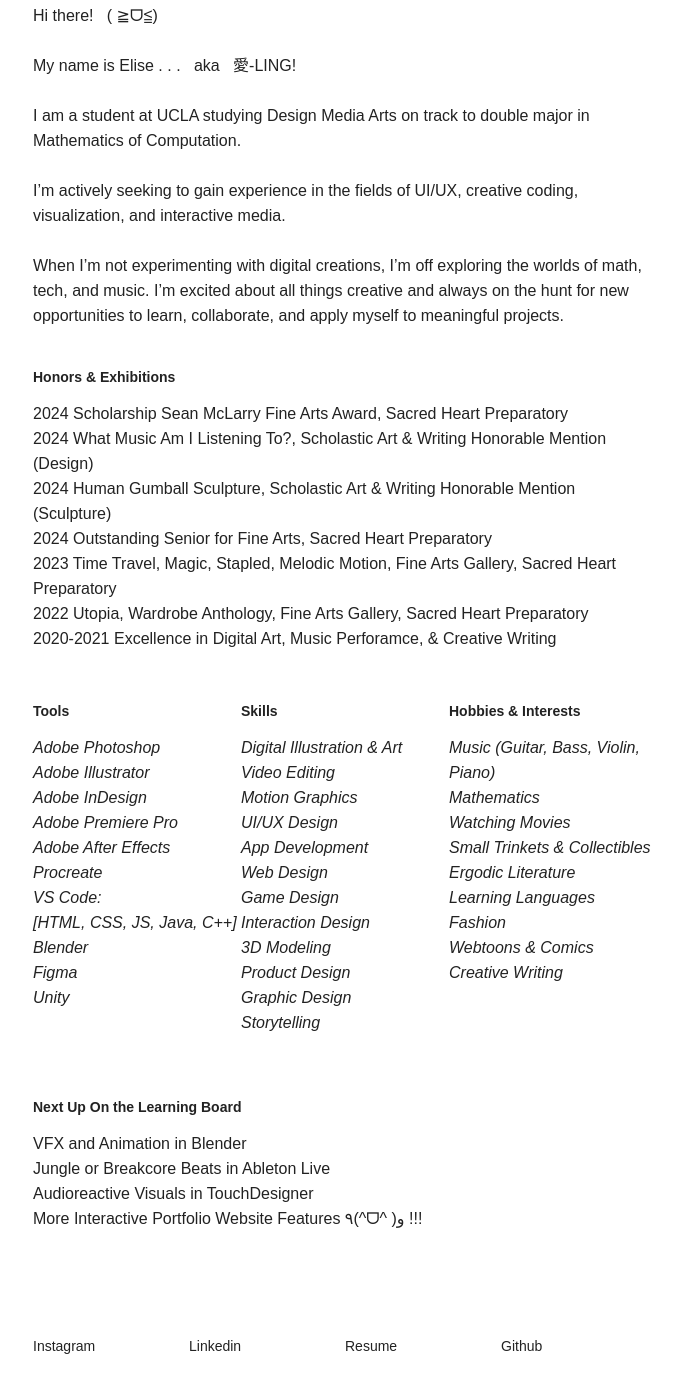
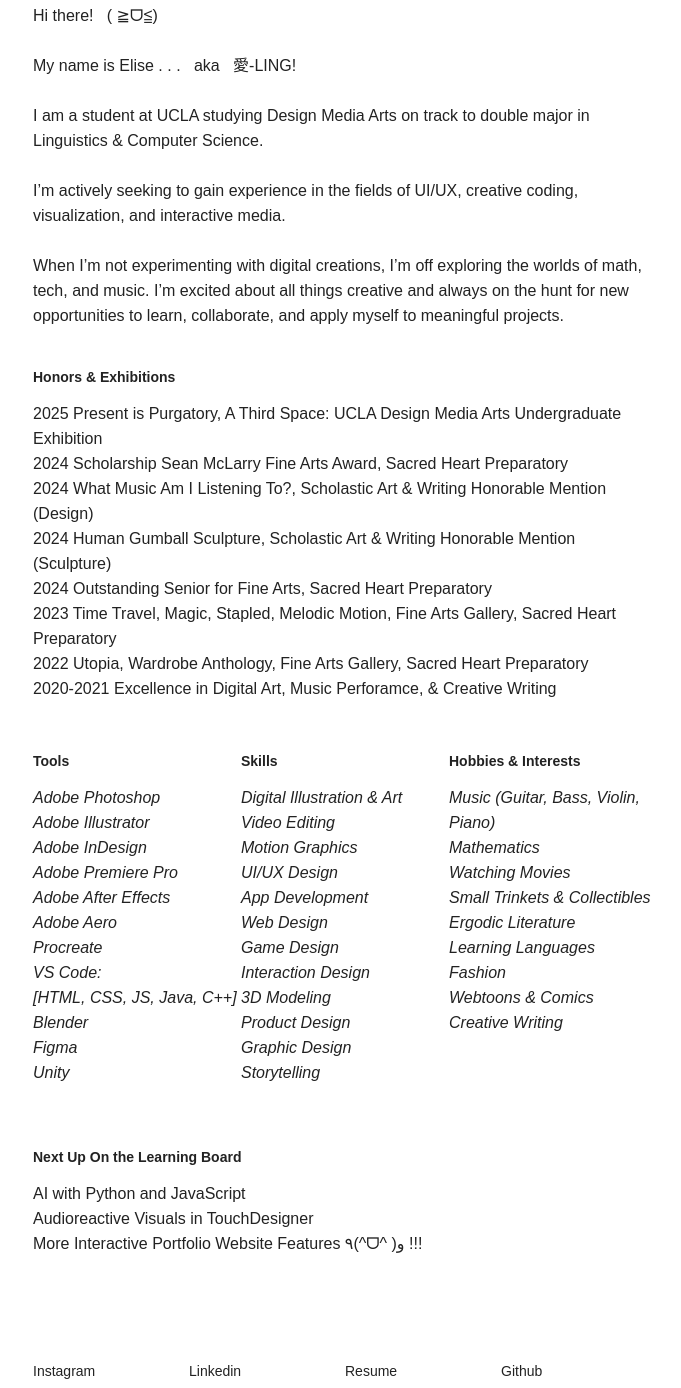
Before and after one commit to elisechee/elisechee.github.io, a plain HTML site: page index.html in a window 1280 px wide. Shown: the part 860-2248 px from the top of the page, without its empty margins (295-976 px from the left). Before the commit the page ends 2223 px from the top, so only its background shows below. Drawn offline with Linux system fonts and the light colour scheme; a web font is replaced by a local one.

Commit message:
Update index.html

```diff
--- a/index.html
+++ b/index.html
@@ -60,7 +60,7 @@
                     <br><br>
                     My name is Elise . . .  &nbsp; aka &nbsp; 愛-LING!
                     <br><br>
-                    I am a student at UCLA studying Design Media Arts on track to double major in Mathematics of Computation.
+                    I am a student at UCLA studying Design Media Arts on track to double major in Linguistics & Computer Science.
                     <br><br>
                     </a>
                     I’m actively seeking to gain experience in the fields of UI/UX, creative coding, visualization, and interactive media. <br><br>
@@ -72,6 +72,7 @@
 
                 <h2>Honors & Exhibitions</h2>
                 <p>
+                    2025 Present is Purgatory, A Third Space: UCLA Design Media Arts Undergraduate Exhibition<br>
                     2024 Scholarship Sean McLarry Fine Arts Award, Sacred Heart Preparatory<br>
                     2024 What Music Am I Listening To?, Scholastic Art & Writing Honorable Mention (Design)<br>
                     2024 Human Gumball Sculpture, Scholastic Art & Writing Honorable Mention (Sculpture)<br>
@@ -92,6 +93,7 @@
                         Adobe InDesign<br>
                         Adobe Premiere Pro<br>
                         Adobe After Effects<br>
+                        Adobe Aero <br>
                         Procreate<br>
                         VS Code:
                         <br>[HTML, CSS, JS, Java, C++]<br>
@@ -142,9 +144,7 @@
                 <br><br>
                 <h2>Next Up On the Learning Board</h2>
                 <p>
-                    VFX and Animation in Blender
-                    <br>
-                    Jungle or Breakcore Beats in Ableton Live
+                    AI with Python and JavaScript
                     <br>
                     Audioreactive Visuals in TouchDesigner
                     <br>
```
